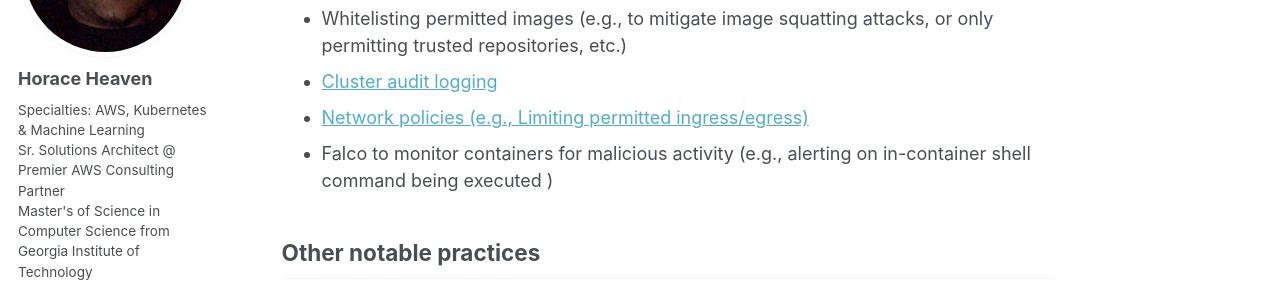
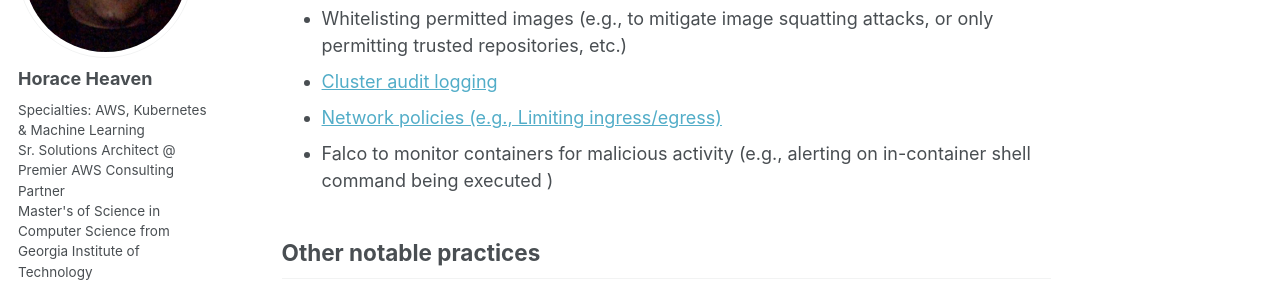
Before and after one commit to horaceheaven/horaceheaven.github.io, a Jekyll site: the page built from _publications/kubernetes-best-practices.md, in a window 1280 px wide and 900 px high, scrolled down 2174 px. Shown: the part 153-453 px from the top of the window. Built offline with Jekyll 4.4.1, drawn with Linux system fonts in a browser that asks for light colours.

Commit message:
Update website

```diff
--- a/_publications/kubernetes-best-practices.md
+++ b/_publications/kubernetes-best-practices.md
@@ -38,7 +38,7 @@ Kubernetes, as a platform, offers a wide range of controls and features to accom
 * Scanning images with admission controller, scanning images on deployment, and rejecting images with vulnerabilities.
 * Whitelisting permitted images (e.g., to mitigate image squatting attacks, or only permitting trusted repositories, etc.)
 * [Cluster audit logging](https://kubernetes.io/docs/tasks/debug/debug-cluster/audit/)
-* [Network policies (e.g., Limiting permitted ingress/egress)](https://kubernetes.io/docs/concepts/services-networking/network-policies/)
+* [Network policies (e.g., Limiting ingress/egress)](https://kubernetes.io/docs/concepts/services-networking/network-policies/)
 * Falco to monitor containers for malicious activity (e.g., alerting on in-container shell command being executed )
 
 ## Other notable practices
```
